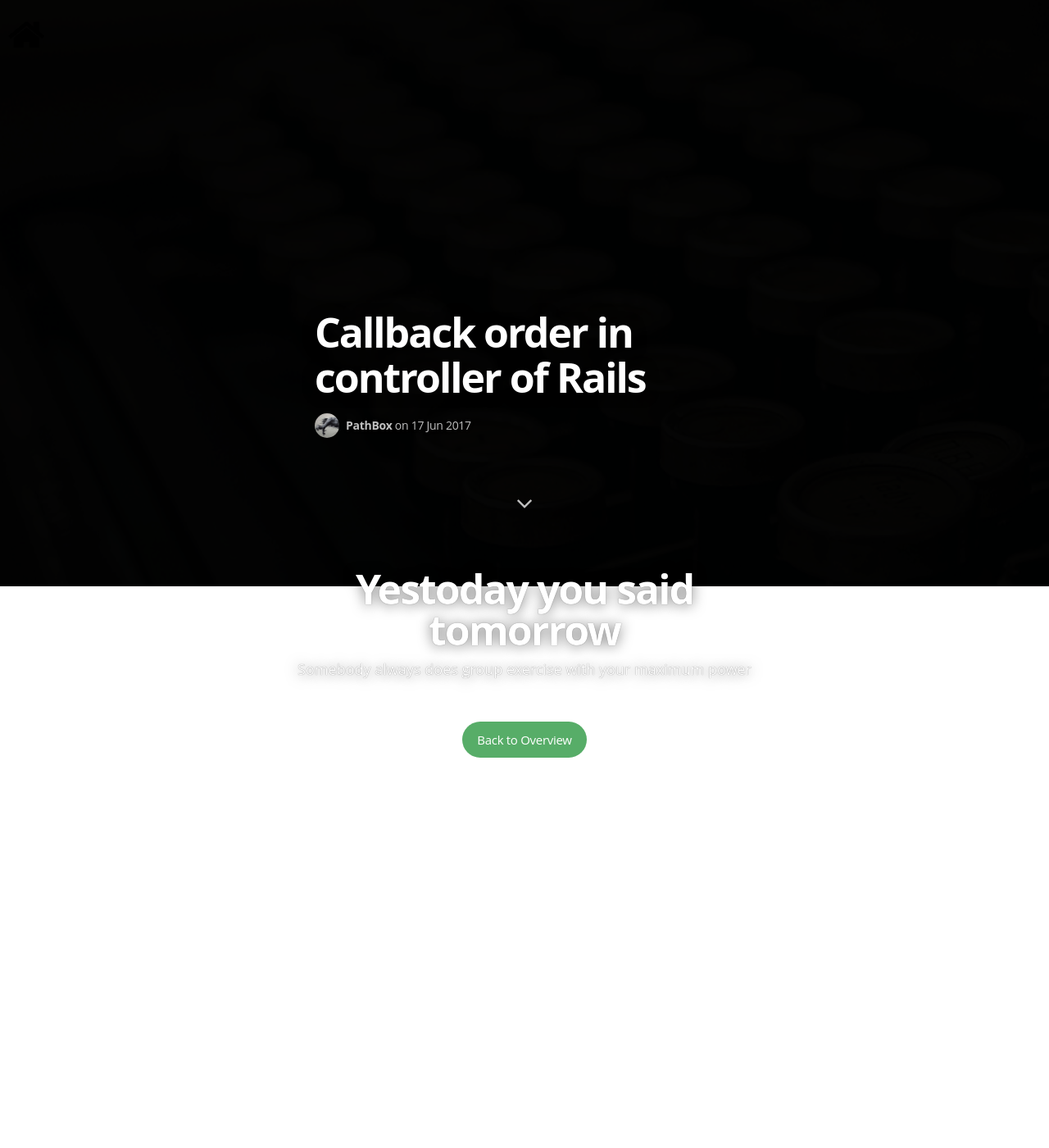
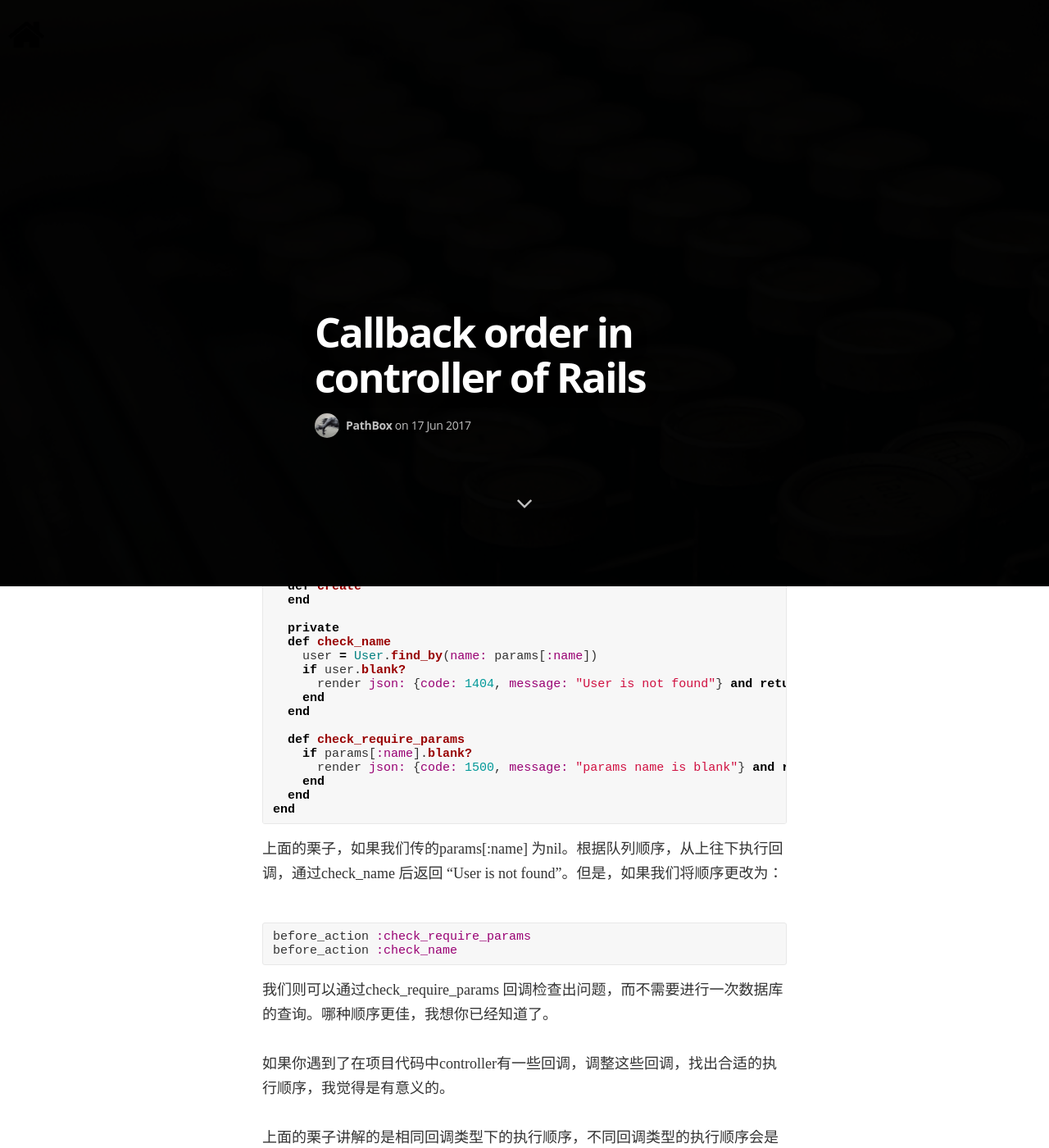
Before and after one commit to pathbox/pathbox.github.io, a Jekyll site: the page built from _posts/2017-06-17-callback-order-in-controller.md, in a window 1280 px wide and 1400 px high, scrolled down 685 px. Shown: the whole window at 82% size. Built offline with Jekyll 4.4.1, drawn with Linux system fonts in a browser that asks for light colours; nearby versions of some CDN libraries; some web fonts are replaced; comment, search, counter and statistics services are not loaded; before the commit the page ends 1699 px from its top, so only the background shows below that; some of the changed text lies outside the part shown.

Commit message:
callback-order-in-controller first part

````diff
--- a/_posts/2017-06-17-callback-order-in-controller.md
+++ b/_posts/2017-06-17-callback-order-in-controller.md
@@ -5,3 +5,134 @@
 categories: Rails
 image: /assets/images/post.jpg
 ---
+
+在Rails controller中可以定义回调方法。回调方法是一个队列，满足先进先出的执行顺序。但我们知道，回调有before_action, after_action,
+around_action 这三种简单的类型。并且还有append_xxx_action、 prepend_xxx_action、和skip_xxx_action。
+在RubyChina上有一篇精华帖讲了controller callback 源码的内容 [详解 Rails Controller 中的 Callback](https://ruby-china.org/topics/32357)
+这里我们研究除了skip_xxx_action的其他类型的执行顺序。
+
+对于回调的执行顺序，个人觉得在一定场景下，是很有意义的。然而，往往我们写Ruby写的爽了，就忽略了。
+
+举个简单的栗子(不一定符合最佳实践):
+
+```ruby
+class User < ApplicationController
+  before_action :check_name
+  before_action :check_require_params
+
+  def create
+  end
+
+  private
+  def check_name
+    user = User.find_by(name: params[:name])
+    if user.blank?
+      render json: {code: 1404, message: "User is not found"} and return
+    end
+  end
+
+  def check_require_params
+    if params[:name].blank?
+      render json: {code: 1500, message: "params name is blank"} and return
+    end
+  end
+end
+```
+
+上面的栗子，如果我们传的params[:name] 为nil。根据队列顺序，从上往下执行回调，通过check_name 后返回 "User is not found"。但是，如果我们将顺序更改为：
+
+```ruby
+before_action :check_require_params
+before_action :check_name
+```
+
+我们则可以通过check_require_params 回调检查出问题，而不需要进行一次数据库的查询。哪种顺序更佳，我想你已经知道了。
+
+如果你遇到了在项目代码中controller有一些回调，调整这些回调，找出合适的执行顺序，我觉得是有意义的。
+
+上面的栗子讲解的是相同回调类型下的执行顺序，不同回调类型的执行顺序会是怎样的呢？
+
+```ruby
+class User < ApplicationController
+  before_action :log_before_action
+  around_action :log_around_action
+  after_action  :log_after_action
+
+  def index
+    return plain: 'Hello World'
+  end
+
+  private
+  def log_before_action
+    puts "="*10 + "before_action"
+  end
+
+  def log_around_action
+    puts "-"*10 + "before around_action"
+    yield
+    puts "-"*10 + "after around_action"
+  end
+
+  def log_after_action
+    puts "+"*10 + "after_action"
+  end
+end
+```
+
+访问`<index action>`
+打印结果：
+```
+==========before_action
+----------before around_action
+  Rendering text template
+  Rendered text template (0.0ms)
+++++++++++after_action
+----------after around_action
+```
+
+显然，before_action 是最先执行的，之后是around_action中的 进入`<yield>`之前的逻辑，然后是after_action，
+最后才是around_action中的 执行完`<yield>`后的逻辑。可以看出，这里比较特别的是around_action。
+
+我们调整回调的顺序为：
+
+```ruby
+around_action :log_around_action
+before_action :log_before_action
+after_action  :log_after_action
+```
+
+打印结果：
+```ruby
+----------before around_action
+==========before_action
+  Rendering text template
+  Rendered text template (0.0ms)
+++++++++++after_action
+----------after around_action
+```
+最先执行的是 around_action中的 进入`<yield>`之前的逻辑，然后before_action, after_action, 最后是around_action中的 执行完`<yield>`后的逻辑。也就是说，最先触发的回调是around_action,因为这时候， around_action 在before_action的上面了。
+
+另一种顺序：
+
+```ruby
+after_action  :log_after_action
+around_action :log_around_action
+before_action :log_before_action
+```
+
+打印结果：
+```
+----------before around_action
+==========before_action
+  Rendering text template
+  Rendered text template (0.0ms)
+----------after around_action
+++++++++++after_action
+```
+最先执行的是 around_action中的 进入`<yield>`之前的逻辑，然后before_action, around_action中的 执行完`<yield>`后的逻辑,最后是after_action。
+
+把after_action 放到最上面，和around_action 执行完`<yield>`后的逻辑相比较反而最后执行了。
+
+简单的总结：
+before_action 和 around_action中的 进入`<yield>`之前的逻辑部分是同一类别，并且满足队列的执行顺序。
+after_action 和 around_action中的 执行完`<yield>`后的逻辑部分是统一类别，并且满足栈的执行顺序。
````
